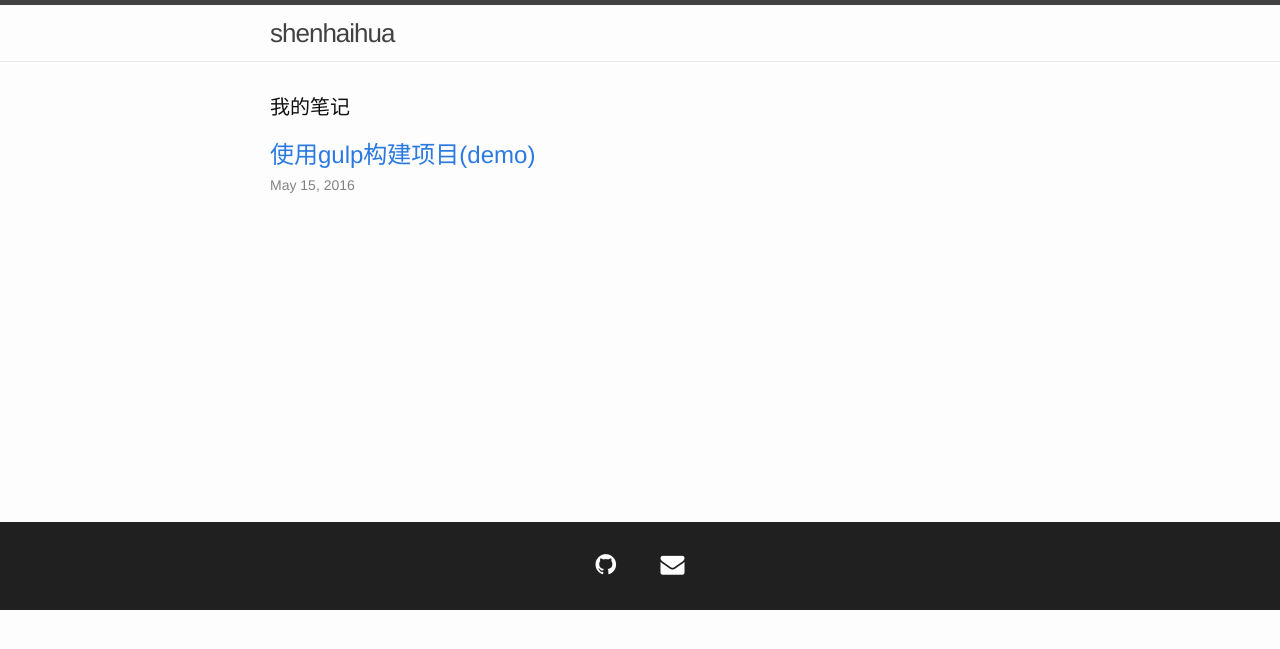
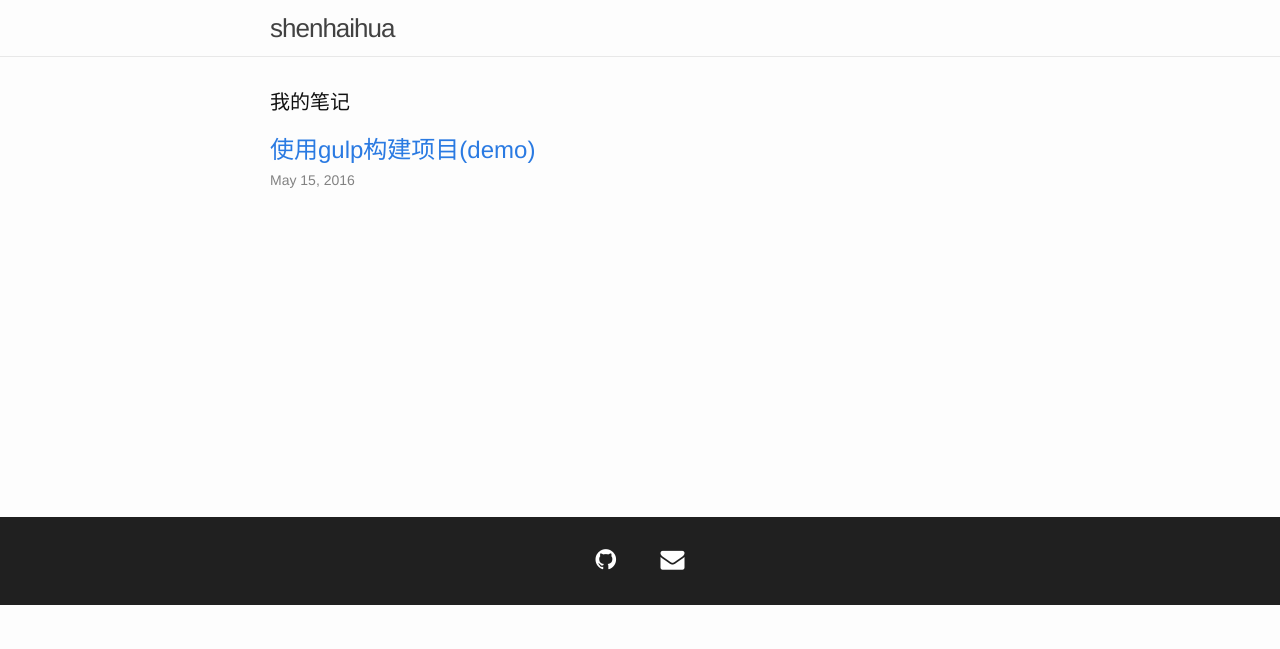
Before and after one commit to shenhaihua/shenhaihua.github.io, a Jekyll site: the page built from index.html, in a window 1280 px wide. Shown: the top 649 px of the page. Built offline with Jekyll 4.4.1, drawn with Linux system fonts in a browser that asks for light colours; nearby versions of some CDN libraries.

Commit message:
v0.0.1 site-header stylesheet modify

```diff
--- a/_sass/_layout.scss
+++ b/_sass/_layout.scss
@@ -2,7 +2,6 @@
  * Site header
  */
 .site-header {
-    border-top: 5px solid $grey-color-dark;
     border-bottom: 1px solid $grey-color-light;
     min-height: 56px;
 
```
Also changed, not shown: 1 other file.
